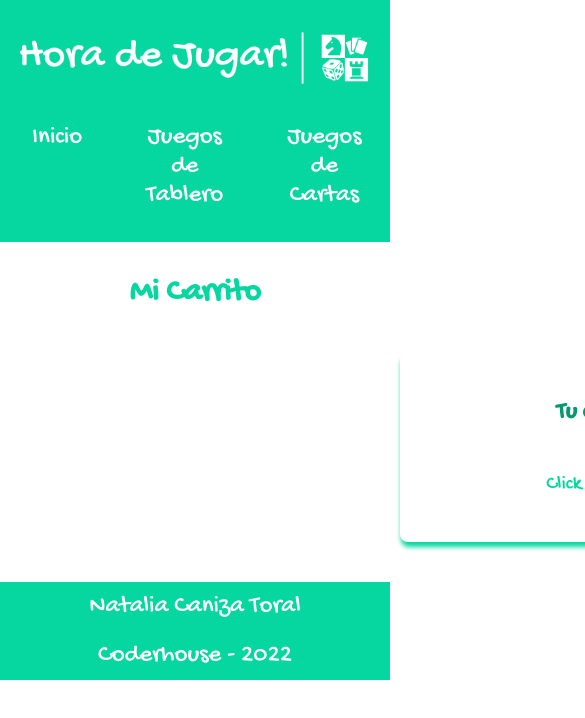
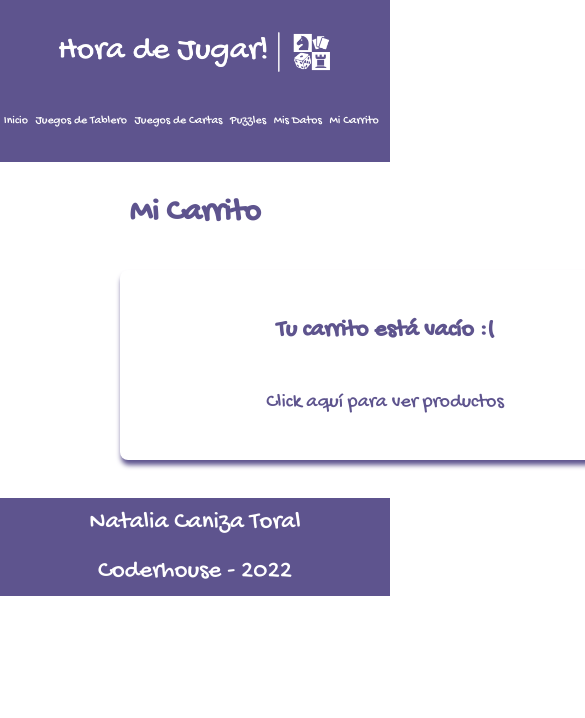
Before and after one commit to NatiCaniza/hora-de-jugar-CanizaToral, a React (Create React App) app: page /cartContainer in a window 390 px wide. Shown: the top 718 px of the page, 585 px wide, since content can reach past the window. Built offline with nearby package versions, Linux system fonts and the light colour scheme.

Commit message:
responsive 768

```diff
--- a/src/Components/CartContainer/CartContainer.css
+++ b/src/Components/CartContainer/CartContainer.css
@@ -1,55 +1,55 @@
 h1{
     margin: 2rem auto;
-    color: #06d6a0;
+    color: #5e548e;
     font-family: 'Gochi Hand', cursive;
 }
 
 h3{
     margin: 2rem auto;
-    color:  #06d6a0;
+    color:  #5e548e;
     font-family: 'Gochi Hand', cursive;
 }
 
 h2{
-    color:#049971;
+    color:#5e548e;
 }
 
 .buttonCartContainer{
     margin: 1rem auto;
     font-size: 23px;
-    color:  #06d6a0;
-    border: solid  #06d6a0;
+    color:  #5e548e;
+    border: solid  #5e548e;
     border-radius: 8px;
     padding: 5px;
     font-family: 'Gochi Hand', cursive;
 }
 
 .buttonCartContainer:hover{
-    background-color:  #06d6a0;
+    background-color: #5e548e;
     color: white;
 }
 
 .cartLink{
     font-size: 20px;
     text-decoration: none;
-    color:  #06d6a0;
+    color:#5e548e;
 }
 
 .cartLink:hover{
-    color: #049971;
+    color: #e0b1cb;
 }
 
 .contactoLink{
     font-size: 25px;
     text-decoration: none;
-    color:  #06d6a0;
+    color:  #5e548e;
     display: flex;
     flex-direction: column;
     margin: 1.5rem auto;
 }
 
 .contactoLink:hover{
-    color: #049971;
+    color: #e0b1cb;
 }
 
 .cartVacio{
@@ -57,7 +57,7 @@ h2{
     flex-direction: column;
     justify-content: space-evenly;
     border-radius: 8px;
-    box-shadow: 1px 5px 5px  #06d6a0;
+    box-shadow: 1px 5px 5px #5e548e;
     overflow: hidden;
     transition: all 0.25s;
     width: 530px;
@@ -66,7 +66,8 @@ h2{
     padding: 10px auto;
 }
 
-.cartVacio:hover{
-    transform: translateY(-15px);
-    box-shadow: 3px 12px 16px  #049971;
+@media (max-width: 768px){
+    .cartVacio{
+        margin: 38px 120px;
+    }
 }
--- a/src/Components/CartItem/CartItem.css
+++ b/src/Components/CartItem/CartItem.css
@@ -3,7 +3,7 @@
     flex-direction: row;
     justify-content: space-evenly;
     border-radius: 8px;
-    box-shadow: 1px 5px 5px  #06d6a0;
+    box-shadow: 1px 5px 5px #5e548e;
     overflow: hidden;
     transition: all 0.25s;
     width: 530px;
@@ -12,15 +12,10 @@
     padding: 10px auto;
 }
 
-.cartItem:hover{
-    transform: translateY(-15px);
-    box-shadow: 3px 12px 16px  #049971;
-}
-
 .tituloCardCart{
     font-size: 25px;
     color: white;
-    background-color:  #06d6a0;
+    background-color:  #5e548e;
     margin: 2rem ;
     padding: 5px;
     border-radius: 8px;
@@ -34,7 +29,7 @@
 
 .textoCartItem{
     font-size: 23px;
-    color:  #06d6a0;
+    color:  #5e548e;
     padding: 10px auto;
     text-align: center;
 }
@@ -42,14 +37,20 @@
 .buttonCart{
     margin: 2rem auto;
     font-size: 23px;
-    color:  #06d6a0;
-    border: solid #06d6a0;
+    color:  #5e548e;
+    border: solid #5e548e;
     border-radius: 8px;
     padding: 5px;
     font-family: 'Gochi Hand', cursive;
 }
 
 .buttonCart:hover{
-    background-color:  #06d6a0;
+    background-color:  #5e548e;
     color: white;
 }
+
+@media (max-width: 768px){
+    .cartItem{
+        margin: 38px 120px;
+    }
+}
--- a/src/Components/CartWidget/CartWidget.css
+++ b/src/Components/CartWidget/CartWidget.css
@@ -1,7 +1,7 @@
 .totalQuantity{
     text-decoration: none;
     background-color: white;;
-    color: #06d6a0;
+    color: #5e548e;
     font-size: 20px;
     width: 25px;
     height: 25px;
@@ -13,5 +13,17 @@
 .bolsaDeCompras{
     margin-top: -2rem;
     margin-left: -3rem;
+}
 
+@media (max-width: 768px){
+    .totalQuantity{
+        font-size: 15px;
+        width: 20px;
+        height: 20px;
+        margin-left: 3.5rem;
+    }
+
+    .bolsaDeCompras{
+        margin-left: -2rem;
+    }
 }
--- a/src/Components/Footer/Footer.css
+++ b/src/Components/Footer/Footer.css
@@ -1,5 +1,5 @@
 .footer{
-    background-color: #06d6a0;
+    background-color: #5e548e;
     margin-top: 2rem;
 }
 
--- a/src/Components/Item/Item.css
+++ b/src/Components/Item/Item.css
@@ -2,7 +2,7 @@
     width: 320px;
     height: 370px;
     border-radius: 8px;
-    box-shadow: 1px 5px 5px  #06d6a0;
+    box-shadow: 1px 5px 5px #5e548e;
     overflow: hidden;
     margin: 20px 59px;
     text-align: center;
@@ -14,7 +14,7 @@
 
 .item:hover{
     transform: translateY(-15px);
-    box-shadow: 3px 12px 16px  #06d6a0;
+    box-shadow: 3px 12px 16px #5e548e;
 }
 
 .item img{
@@ -30,20 +30,26 @@
 
 .item h3{
     font-size: 20px;
-    color: #06d6a0;
+    color: #5e548e;
 }
 
 .item button{
     margin: 1rem auto;
     font-size: 23px;
-    color: #06d6a0;
-    border: solid #06d6a0;
+    color: #5e548e;
+    border: solid #5e548e;
     border-radius: 8px;
     padding: 5px;
     font-family: 'Gochi Hand', cursive;
 }
 
 .item button:hover{
-    background-color:  #06d6a0;
+    background-color: #5e548e;
     color: white;
 }
+
+@media (max-width: 768px){
+    .item{
+        margin: 18px 30px;
+    }
+}
--- a/src/Components/ItemCount/ItemCount.css
+++ b/src/Components/ItemCount/ItemCount.css
@@ -1,7 +1,7 @@
 .tituloCard{
     font-size: 30px;
     color: white;
-    background-color: #06d6a0;
+    background-color: #5e548e;
     margin: 1.5rem ;
     padding: 5px 5px;
     border-radius: 8px;
@@ -19,14 +19,14 @@
     font-size: 40px;
     width: 50px;
     height: 50px;
-    border: solid #06d6a0;
+    border: solid #5e548e;
     border-radius: 50%;
-    color: #06d6a0;
+    color: #5e548e;
     font-family: 'Gochi Hand', cursive;
 }
 
 .botonAgregarQuitar:hover{
-    background-color: #06d6a0;
+    background-color: #5e548e;
     color: white;
 }
 
@@ -35,7 +35,7 @@
     width: 40px;
     height: 40px;
     color: white;
-    background-color: #06d6a0;
+    background-color: #5e548e;
     padding: 5px 5px;
     border-radius: 8px;
     font-family: 'Gochi Hand', cursive;
@@ -44,14 +44,14 @@
 .agregarAlCarrito{
     margin: 1rem auto;
     font-size: 23px;
-    color: #06d6a0;
-    border: solid #06d6a0;
+    color: #5e548e;
+    border: solid #5e548e;
     border-radius: 8px;
     padding: 5px;
     font-family: 'Gochi Hand', cursive;
 }
 .agregarAlCarrito:hover{
-    background-color: #06d6a0;
+    background-color: #5e548e;
     color: white;
 }
 
@@ -59,7 +59,7 @@
     width: 330px;
     height: 430px;
     border-radius: 8px;
-    box-shadow: 1px 5px 5px  #06d6a0;
+    box-shadow: 1px 5px 5px #5e548e;
     overflow: hidden;
     margin: 20px;
     text-align: center;
@@ -71,7 +71,7 @@
 
 .itemCount:hover{
     transform: translateY(-15px);
-    box-shadow: 0 12px 16px  #06d6a0;
+    box-shadow: 0 12px 16px #5e548e;
 }
 
 .itemCount img{
--- a/src/Components/ItemDetail/ItemDetail.css
+++ b/src/Components/ItemDetail/ItemDetail.css
@@ -3,18 +3,13 @@
     flex-direction: row;
     justify-content: space-evenly;
     border-radius: 8px;
-    box-shadow: 1px 5px 5px #06d6a0;
+    box-shadow: 1px 5px 5px #5e548e;
     overflow: hidden;
     transition: all 0.25s;
     width: 530px;
     height: 610px;
     margin: 40px 400px;
     padding: 10px auto;
-}
-
-.itemDetail:hover{
-    transform: translateY(-15px);
-    box-shadow: 3px 12px 16px  #06d6a0;
 }
 
 .itemImage {
@@ -30,7 +25,7 @@
 .tituloCard{
     font-size: 30px;
     color: white;
-    background-color: #06d6a0;
+    background-color: #5e548e;
     margin: 2rem ;
     padding: 5px;
     border-radius: 8px;
@@ -38,14 +33,14 @@
 
 .textodetail{
     font-size: 20px;
-    color: #049971;
+    color: #8F548D;
     padding: 10px auto;
 }
 
 .itemDetail h3{
     font-size: 30px;
     color: white;
-    background-color: #06d6a0;
+    background-color: #5e548e;
     margin: 2rem ;
     padding: 1px;
     border-radius: 8px;
@@ -54,14 +49,20 @@
 .itemDetailButton{
     margin: 1rem auto;
     font-size: 23px;
-    color: #06d6a0;
-    border: solid #06d6a0;
+    color: #5e548e;
+    border: solid #5e548e;
     border-radius: 8px;
     padding: 5px;
     font-family: 'Gochi Hand', cursive;
 }
 
 .itemDetailButton:hover{
-    background-color: #06d6a0;
+    background-color: #5e548e;
     color: white;
 }
+
+@media (max-width: 768px){
+    .itemDetail{
+        margin: 38px 120px;
+    }
+}
--- a/src/Components/ItemDetailContainer/ItemDetailContainer.css
+++ b/src/Components/ItemDetailContainer/ItemDetailContainer.css
@@ -3,7 +3,7 @@
     height: 40px;
     font-size: 30px;
     color: white;
-    background-color: #06d6a0;
+    background-color: #5e548e;
     margin: 250px 500px;
     padding: 5px auto;
     border-radius: 8px;
--- a/src/Components/ItemListContainer/ItemListContainer.css
+++ b/src/Components/ItemListContainer/ItemListContainer.css
@@ -1,4 +1,4 @@
 h1{
     margin: 2rem auto;
-    color: #06d6a0;
+    color: #5e548e;
 }
--- a/src/Components/Loading/Loading.js
+++ b/src/Components/Loading/Loading.js
@@ -5,7 +5,7 @@ import { SpinnerRoundFilled } from 'spinners-react';
 export default function Loading(){
     return (
         <div  className='loading'>
-            <SpinnerRoundFilled size={90} thickness={180} speed={110} color="rgba(6, 214, 160, 1)" />
+            <SpinnerRoundFilled size={90} thickness={100} speed={100} color="rgba(94, 84, 142, 1)" />
         </div>
     )
 }
--- a/src/Components/NavBar/NavBar.css
+++ b/src/Components/NavBar/NavBar.css
@@ -1,6 +1,6 @@
 .NavBar{
-    background-color: #06d6a0;
-    max-width: 100%;
+    background-color: #5e548e;
+    width: 100%;
 }
 
 ul{
@@ -11,7 +11,7 @@ ul{
 }
 
 li{
-    margin: 2rem;
+    margin: 2rem auto;
 }
 
 .linkNavBar{
@@ -21,7 +21,7 @@ li{
 }
 
 .linkNavBar:hover{
-    color: #049971;
+    color:#e0b1cb;
 }
 
 .logo {
@@ -30,12 +30,40 @@ li{
 }
 
 /* Media Queries */
+@media (max-width: 768px) {
+
+    .logo{
+        width: 45%;
+    }
+
+    .linkNavBar{
+        font-size: 20px;
+    }
+
+    li{
+        margin: 1rem, 0.5rem;
+    }
+
+    ul{
+        margin: 5px, 5px;
+    }
+}
+
 @media (max-width: 425px){
+
+    ul{
+        margin: 5px, 5px;
+    }
+
+    li{
+        margin: 0.5rem, 0.2rem;
+    }
+
     .linkNavBar{
-        font-size: 25px;
+        font-size: 12px;
     }
 
     .logo{
-        width: 90%;
+        width: 70%;
     }
 }
--- a/src/Components/OrderForm/OrderForm.css
+++ b/src/Components/OrderForm/OrderForm.css
@@ -1,6 +1,6 @@
 h1{
     margin: 2rem auto;
-    color: #06d6a0;
+    color: #5e548e;
     font-family: 'Gochi Hand', cursive;
 }
 
@@ -9,7 +9,7 @@ h1{
     flex-direction: column;
     justify-content: space-evenly;
     border-radius: 8px;
-    box-shadow: 1px 5px 5px  #06d6a0;
+    box-shadow: 1px 5px 5px #5e548e;
     overflow: hidden;
     transition: all 0.25s;
     width: 530px;
@@ -19,27 +19,28 @@ h1{
     font-size: 23px;
 }
 
-.orderForm:hover{
-    transform: translateY(-15px);
-    box-shadow: 3px 12px 16px  #049971;
-}
-
 .labelForm{
     margin: 1.5rem auto;
-    color: #06d6a0;
+    color: #5e548e;
 }
 
 .buttonForm{
     margin: 1rem auto;
     font-size: 23px;
-    color: #06d6a0;
-    border: solid #06d6a0;
+    color: #5e548e;
+    border: solid #5e548e;
     border-radius: 8px;
     padding: 5px;
     font-family: 'Gochi Hand', cursive;
 }
 
 .buttonForm:hover{
-    background-color: #06d6a0;
+    background-color: #5e548e;
     color: white;
 }
+
+@media (max-width: 768px){
+    .orderForm{
+        margin: 38px 120px;
+    }
+}
```
Also changed, not shown: 1 other file (tests, documents, lock files or other folders).
